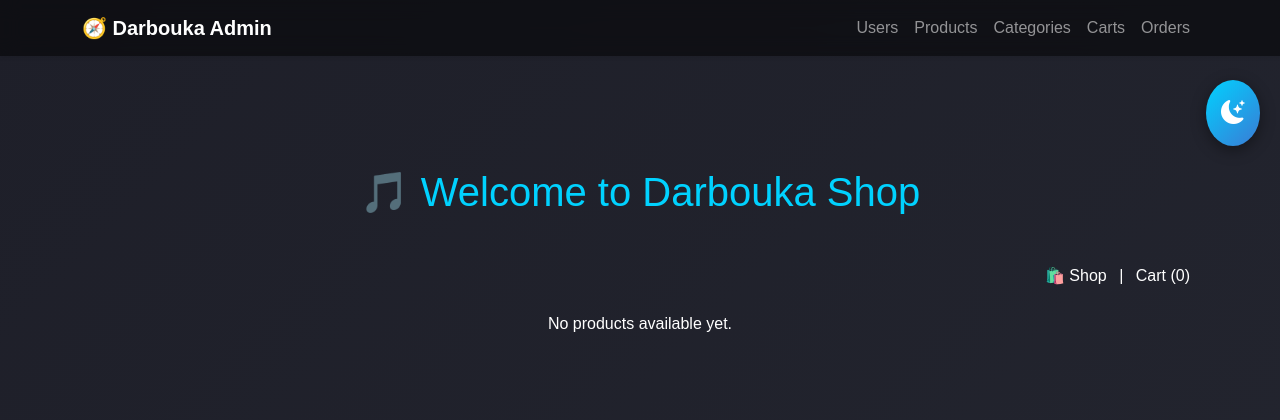
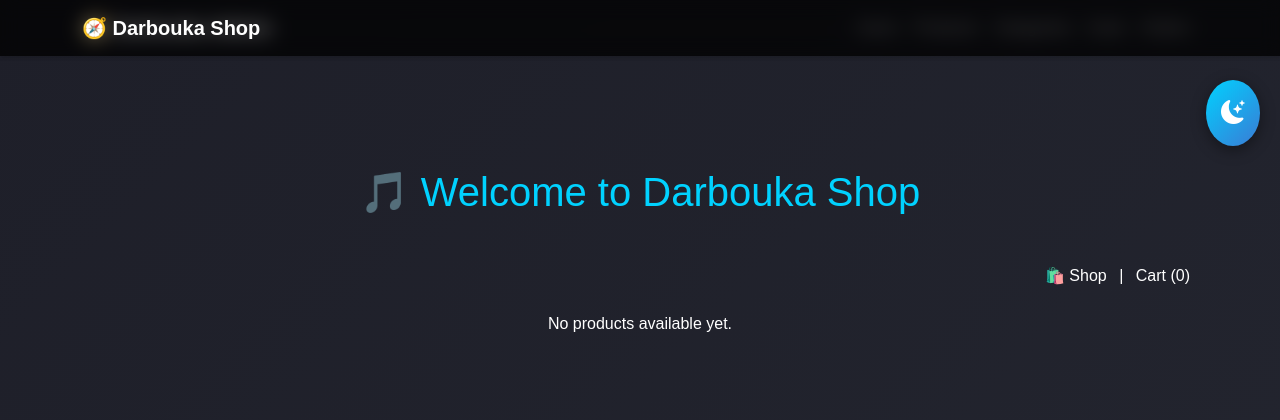
Before and after one commit to fadiboubakri00-gif/projet-web, a Symfony app: template templates/shop/index.html.twig in a window 1280 px wide. Shown: the top 420 px of the page. Run offline with Twig, Linux system fonts and the light colour scheme; the template is opened without the code that fills it, so the values that code supplies are empty; some libraries are stand-ins or nearby versions.

Commit message:
navbar adjustment

```diff
--- a/templates/shop/index.html.twig
+++ b/templates/shop/index.html.twig
@@ -4,6 +4,14 @@
 {% block title %}Darbouka Shop{% endblock %}
 
 {% block body %}
+<nav class="navbar navbar-expand-lg navbar-dark shadow-sm fixed-top">
+    <div class="container">
+        <a class="navbar-brand fw-bold" href="{{ path('app_home') }}">🧭 Darbouka Shop</a>
+        <button class="navbar-toggler" type="button" data-bs-toggle="collapse" data-bs-target="#navbarNav">
+            <span class="navbar-toggler-icon"></span>
+        </button>
+    </div>
+</nav>
 <div class="container mt-5">
     <h1 class="text-center mb-5" style="color:#00d2ff;">
         🎵 Welcome to Darbouka Shop
```
